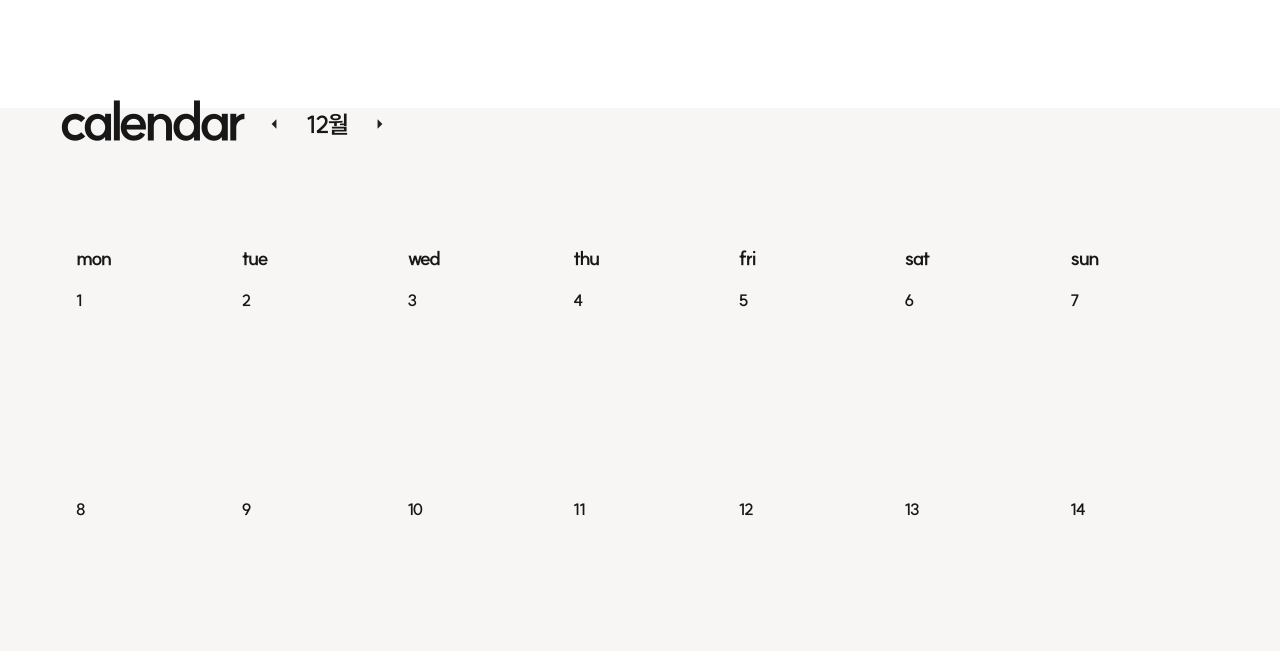
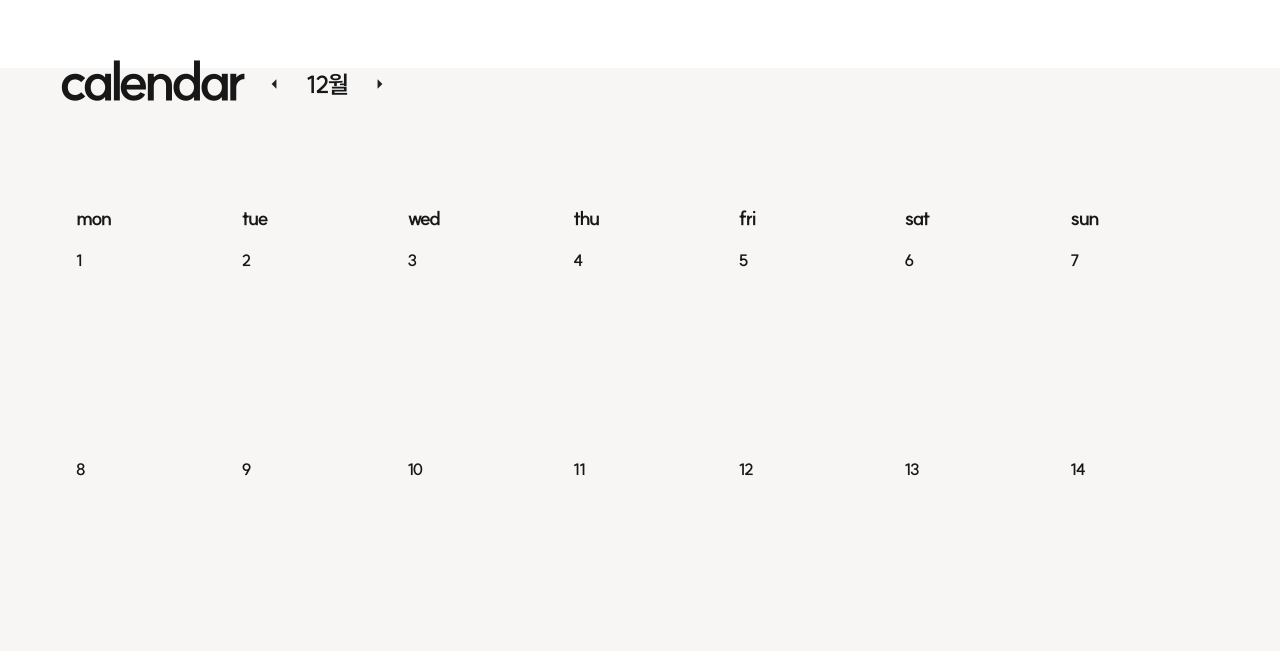
Before and after one commit to litup-dev/framer-ui, a Next.js app: page /home in a window 1280 px wide. Shown: the part 1229-1880 px from the top of the page. Built offline with nearby package versions, Linux system fonts and the light colour scheme; no server answers.

Commit message:
fix: 홈 캘린더 wrapper 상단 패딩을 헤더 높이로 맞춤
xl:pt-30(120px) → xl:pt-[80px] 2xl:pt-[100px]로 변경.
fixed DesktopHeader 높이와 정확히 매칭되어 캘린더 진입 시 헤더 overlay와 캘린더 bg의 색 충돌 영역 제거.

```diff
--- a/app/(route)/home/home-content.tsx
+++ b/app/(route)/home/home-content.tsx
@@ -83,7 +83,10 @@ export default function HomeContent() {
       )}
 
       <div
-        className={cn("w-full xl:pt-30", !shouldShowCalendar && "hidden")}
+        className={cn(
+          "w-full xl:pt-[80px] 2xl:pt-[100px]",
+          !shouldShowCalendar && "hidden",
+        )}
         aria-hidden={!shouldShowCalendar}
       >
         <SelectCalendarViewHeader />
```
